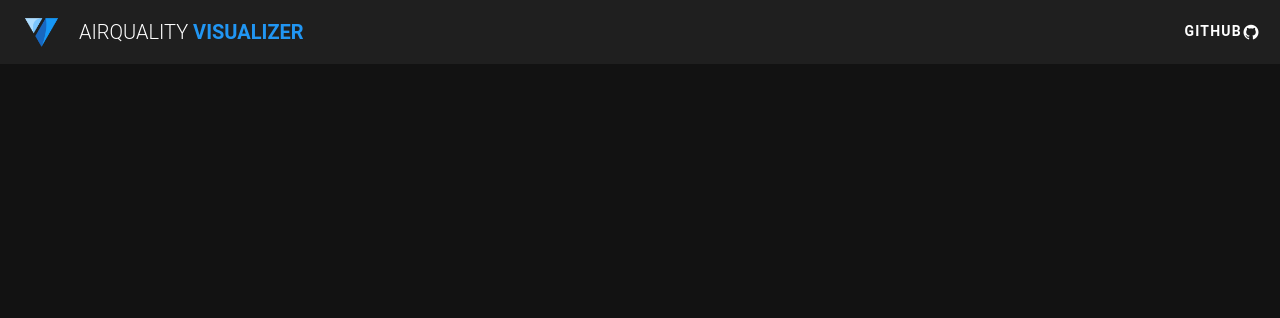
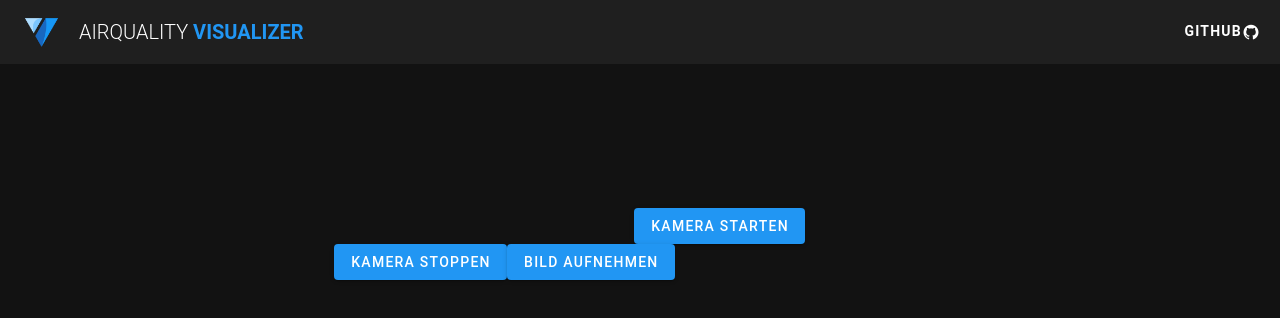
Before and after one commit to flo2274/cc-projekt-1, a Vue app in the folder cc-project-1/: page / in a window 1280 px wide. Shown: the top 318 px of the page. Built offline with nearby package versions, Linux system fonts and the light colour scheme.

Commit message:
Add component to display video stream from camera

```diff
--- a/cc-project-1/src/App.vue
+++ b/cc-project-1/src/App.vue
@@ -2,7 +2,7 @@
   <v-app>
     <Navbar />
     <v-main>
-      <!-- <HelloWorld /> -->
+      <Stream />
     </v-main>
   </v-app>
 </template>
@@ -10,12 +10,14 @@
 <script>
 import HelloWorld from "./components/HelloWorld.vue";
 import Navbar from "./components/Navbar.vue";
+import Stream from "./components/Stream.vue";
 
 export default {
   name: "App",
   components: {
     HelloWorld,
     Navbar,
+    Stream,
   },
 };
 </script>
--- /dev/null
+++ b/cc-project-1/src/components/Stream.vue
@@ -0,0 +1,53 @@
+<template>
+  <v-container fluid>
+    <v-row justify="center">
+      <v-col cols="12" md="6">
+        <video ref="video" autoplay></video>
+        <v-btn color="primary" @click="startCamera">Kamera starten</v-btn>
+        <v-btn color="primary" @click="stopCamera">Kamera stoppen</v-btn>
+        <v-btn color="primary" @click="captureImage">Bild aufnehmen</v-btn>
+        <canvas ref="canvas" style="display: none"></canvas>
+      </v-col>
+    </v-row>
+  </v-container>
+</template>
+
+<script>
+export default {
+  methods: {
+    async startCamera() {
+      try {
+        const stream = await navigator.mediaDevices.getUserMedia({
+          video: true,
+        });
+        this.$refs.video.srcObject = stream;
+      } catch (error) {
+        console.error("Fehler beim Zugriff auf die Kamera:", error);
+      }
+    },
+    stopCamera() {
+      const stream = this.$refs.video.srcObject;
+      const tracks = stream.getTracks();
+      tracks.forEach((track) => track.stop());
+      this.$refs.video.srcObject = null;
+    },
+    captureImage() {
+      const video = this.$refs.video;
+      const canvas = this.$refs.canvas;
+      canvas.width = video.videoWidth;
+      canvas.height = video.videoHeight;
+      canvas
+        .getContext("2d")
+        .drawImage(video, 0, 0, canvas.width, canvas.height);
+      // Hier kannst du mit dem aufgenommenen Bild auf dem Canvas weiterarbeiten
+      // Zum Beispiel kannst du das Bild in ein Daten-URL umwandeln und speichern oder anzeigen
+      const imageDataURL = canvas.toDataURL("image/png");
+      console.log("Aufgenommenes Bild:", imageDataURL);
+    },
+  },
+};
+</script>
+
+<style>
+/* Stildefinitionen hier hinzufügen, wenn benötigt */
+</style>
```
